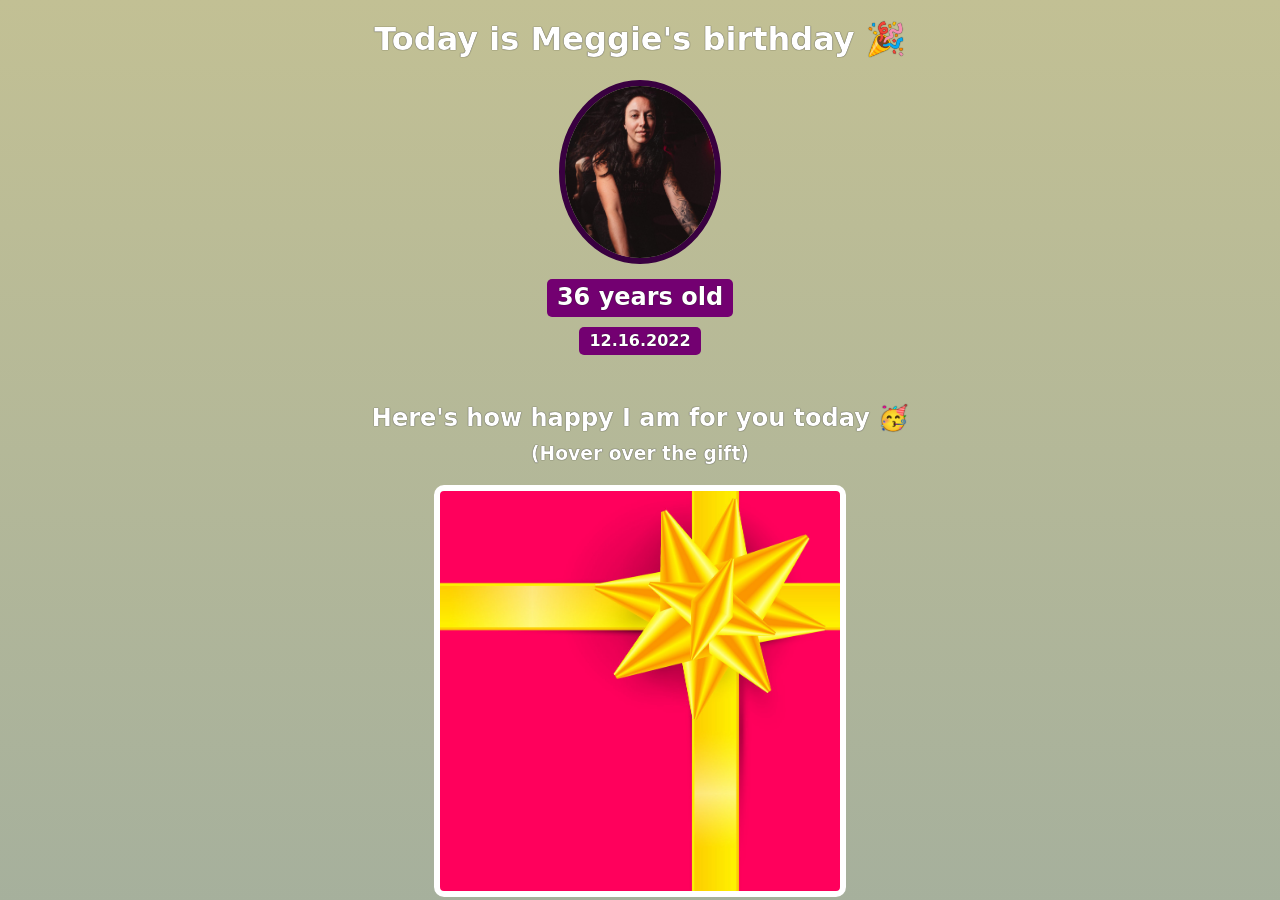
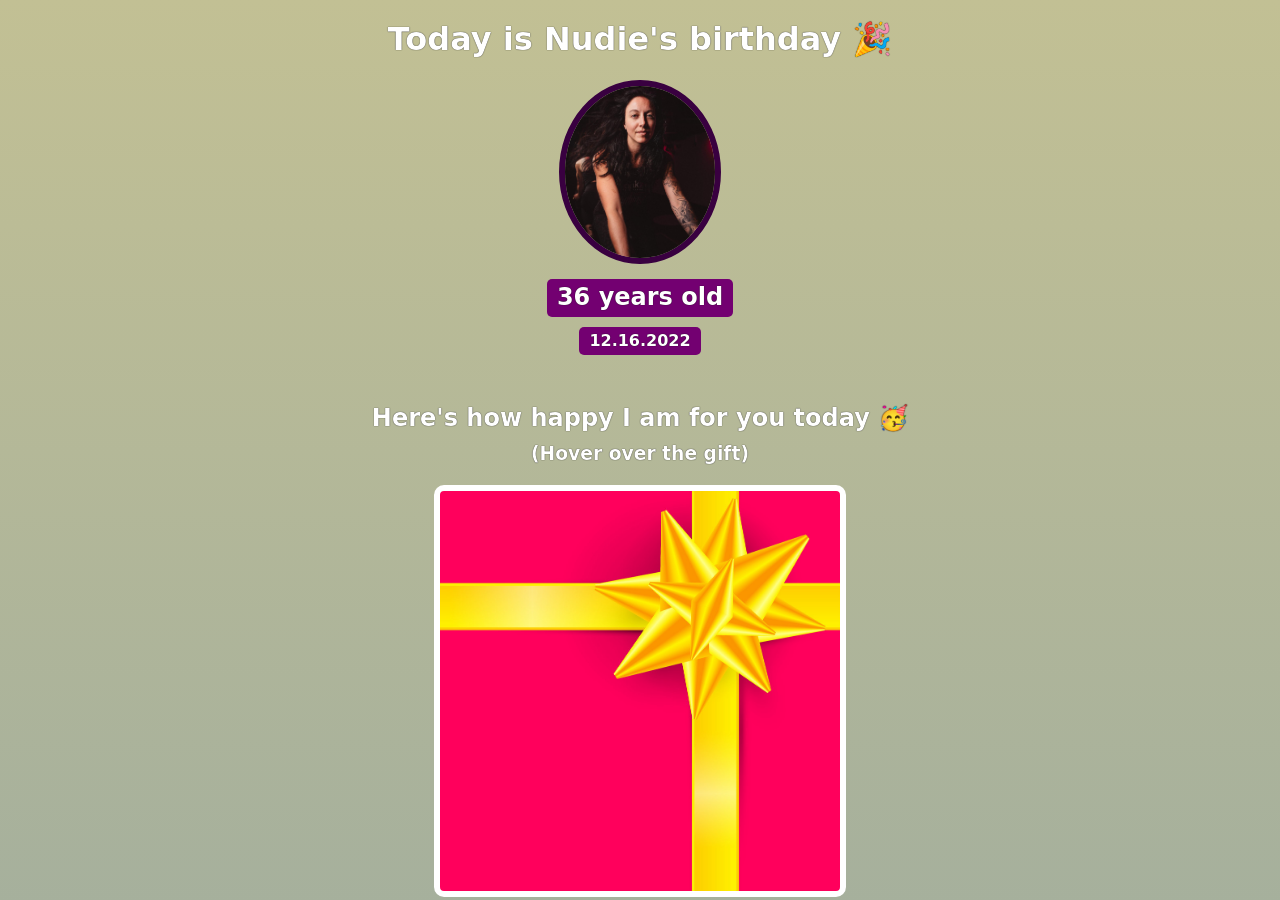
Before and after one commit to FreyaPotempa/birthday-GIFt-site, a website built with Vite: page index.html in a window 1280 px wide. Shown: the top 900 px of the page. Built offline with nearby package versions, Linux system fonts and the light colour scheme; a web font is replaced by a local one.

Commit message:
Changed name to Nudie

```diff
--- a/index.html
+++ b/index.html
@@ -7,7 +7,7 @@
     </head>
     <body>
         <div id="header">
-            <h1>Today is Meggie's birthday 🎉</h1>
+            <h1>Today is Nudie's birthday 🎉</h1>
             <img id="bff-img" src="images/MeggieFace.png">
             <h2 id="bday-age">36 years old</h2>
             <h4 id="bday-date">12.16.2022</h4>
```
